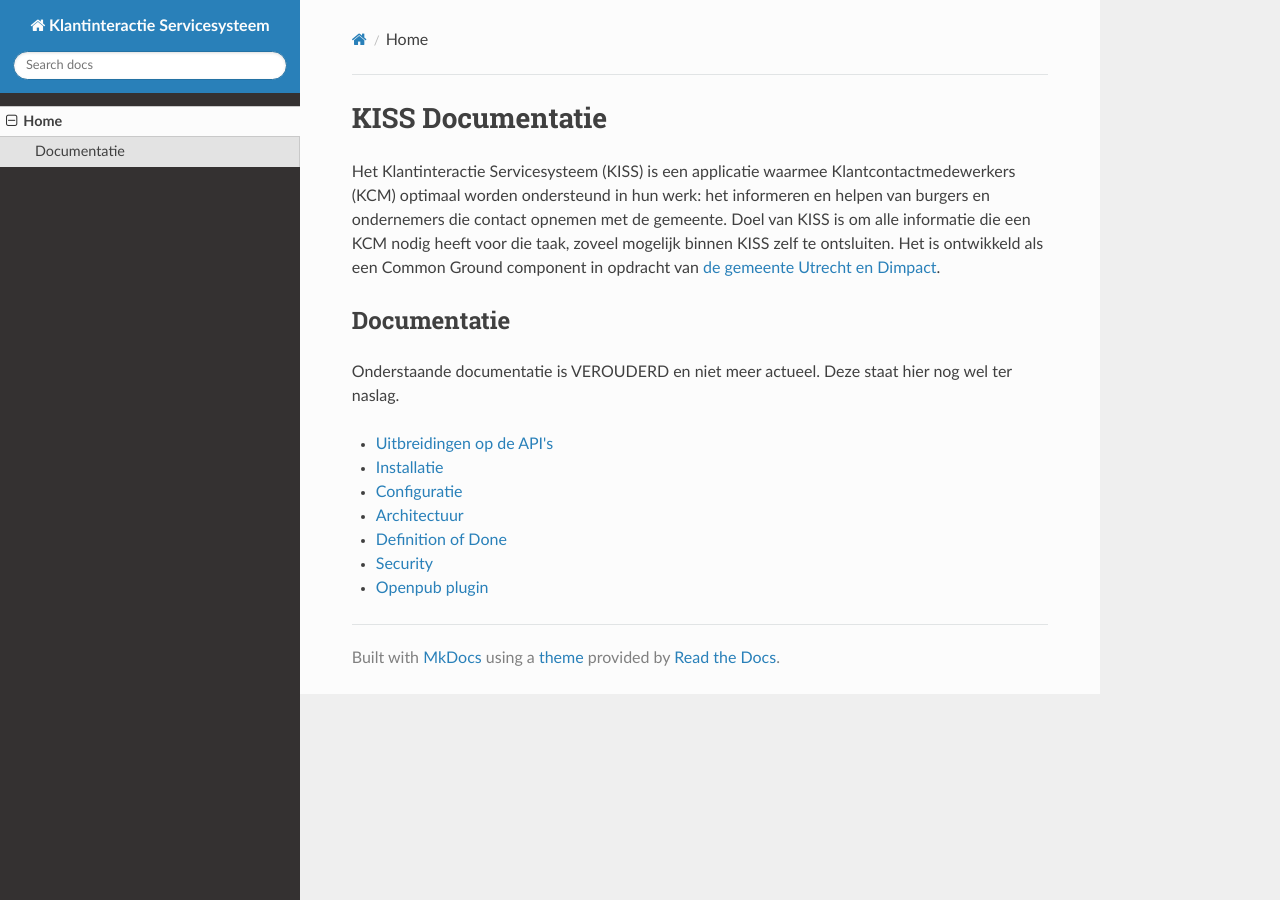
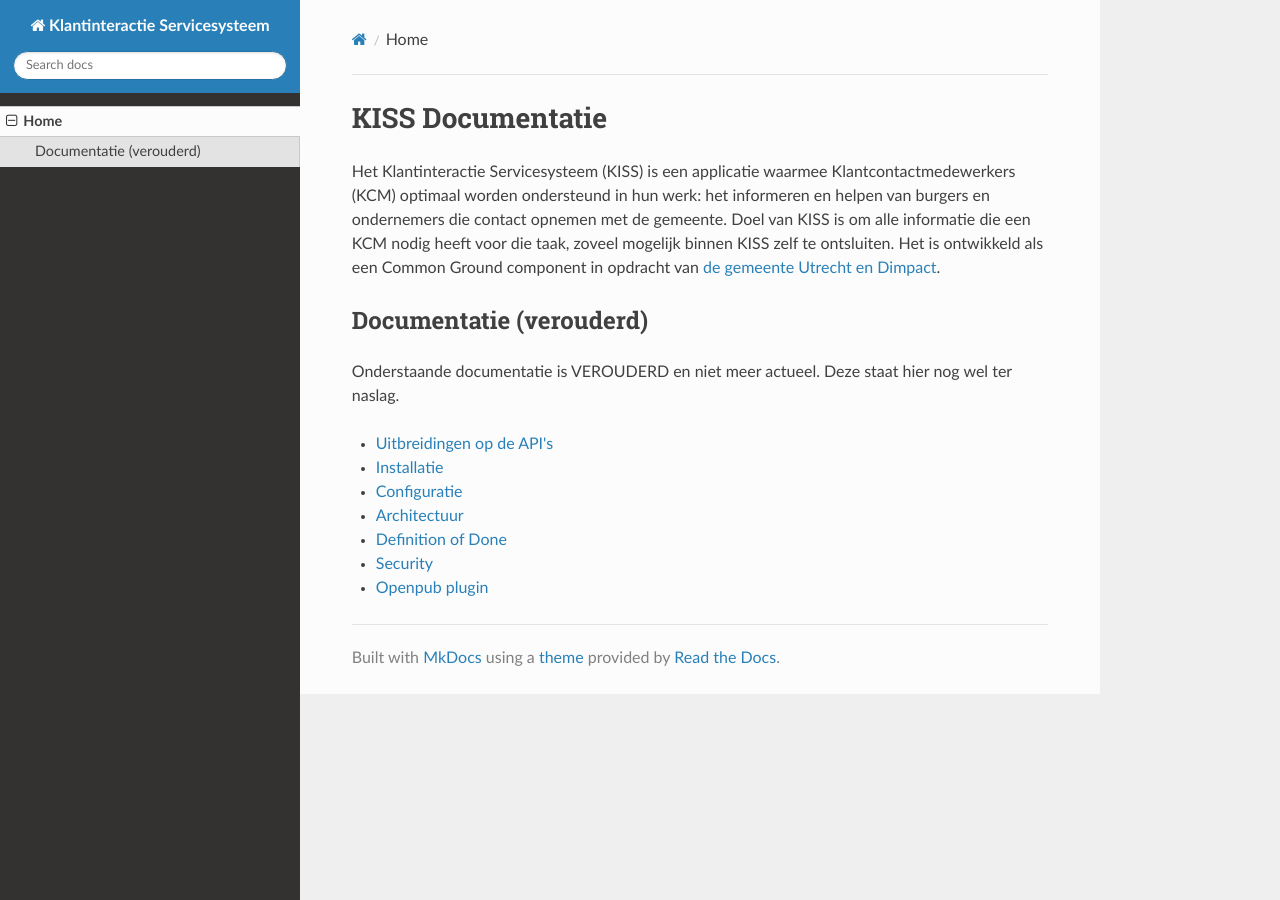
Before and after one commit to Klantinteractie-Servicesysteem/.github, an MkDocs documentation site: the page built from docs/index.md, in a window 1280 px wide. Built offline with MkDocs 1.6.1, drawn with Linux system fonts in a browser that asks for light colours; nearby versions of some CDN libraries.

Commit message:
Update index.md
Wijziging i.v.m. gewijzigde inzichten.

```diff
--- a/docs/index.md
+++ b/docs/index.md
@@ -1,7 +1,7 @@
 # KISS Documentatie
 Het Klantinteractie Servicesysteem (KISS) is een applicatie waarmee Klantcontactmedewerkers (KCM) optimaal worden ondersteund in hun werk: het informeren en helpen van burgers en ondernemers die contact opnemen met de gemeente. Doel van KISS is om alle informatie die een KCM nodig heeft voor die taak, zoveel mogelijk binnen KISS zelf te ontsluiten. Het is ontwikkeld als een Common Ground component in opdracht van [de gemeente Utrecht en Dimpact](https://www.dimpact.nl/klantinteractie-servicesysteem).
 
-## Documentatie
+## Documentatie (verouderd)
 Onderstaande documentatie is VEROUDERD en niet meer actueel. Deze staat hier nog wel ter naslag.
 
 - [Uitbreidingen op de API's](UITBREIDING-APIS.md)
```
